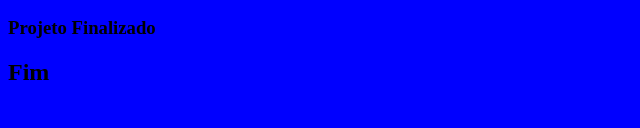
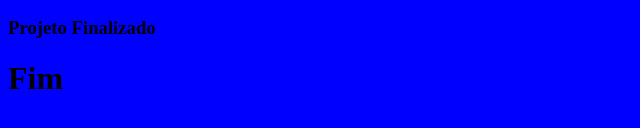
Before and after one commit to gustavopiag/repos-curso, a plain HTML site: page index.html in a window 1280 px wide. Shown: the part 202-330 px from the top of the page, 0-640 px from the left. Drawn offline with Linux system fonts and the light colour scheme.

Commit message:
Alterando Tipo

```diff
--- a/index.html
+++ b/index.html
@@ -11,6 +11,6 @@
         <h2>Projeto Iniciado</h2>
         <h2>Projeto Em Andamentoo</h2>
 	<h3>Projeto Finalizado</h3>
-	<h2>Fim</h2>
+	<h1>Fim</h1>
     </body>
 </html>
```
